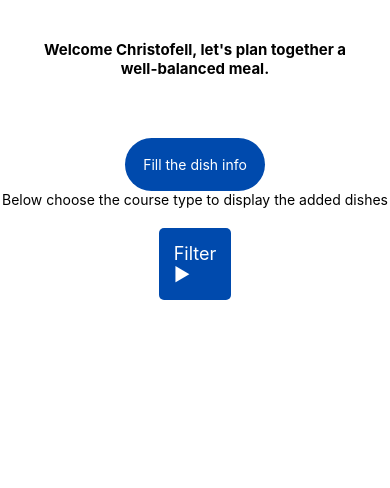
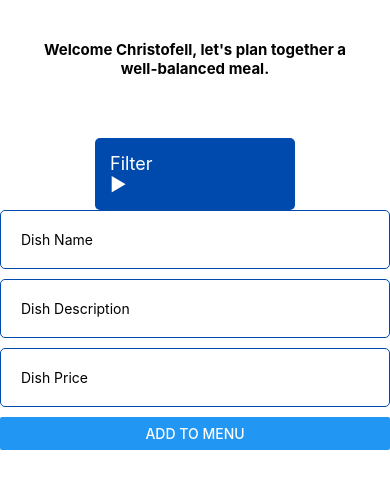
Before and after one commit to st10476645/MAST-POE, a React Native app: screen /AddDishesPage in a window 390 px wide. Shown: the top 488 px of the page. Built offline with nearby package versions, Linux system fonts and the light colour scheme.

Commit message:
filter button fix and fututre structure for the poe

```diff
--- a/App.tsx
+++ b/App.tsx
@@ -1,11 +1,13 @@
 import { StatusBar } from 'expo-status-bar';
 import React, { useState } from 'react';
-import { StyleSheet, Text, View, ScrollView, TouchableOpacity} from 'react-native';
+import { StyleSheet, Text, View, ScrollView, TouchableOpacity, Button, TextInput } from 'react-native';
 import { createStackNavigator } from '@react-navigation/stack';
 import { NavigationContainer } from "@react-navigation/native";
-import {StackNavigatorProps}  from '@react-navigation/stack';
+import { StackNavigatorProps } from '@react-navigation/stack';
 
-import  AddDishesPage  from './src/AddDishesPage';
+import AddDishesPage from './src/AddDishesPage';
+import FilteredMenuPage from './src/FilteredMenuPage';
+
 
 
 
@@ -18,47 +20,88 @@ export default function App() {
   const togglecoursesFilter = () => {
     setcoursesFilter(!coursesFilter); // This changes the state from true to false and vice versa
   };
+  // State to manage dishes input
+  const [Dishname, setDishname] = useState('');
+  const [DishDescription, setDishDescription] = useState('');
+  const [DishPrice, setPrice] = useState('');
+
+  // Function to handle adding dish (you can expand this to actually save the dish)
+  const handleAdding = () => {
+    console.log('Dish added:')
+    // Need to add the array logic here to store the dishes
+
+  }
 
   const Stack = createStackNavigator();
 
-type RootStackParamList ={
+  type RootStackParamList = {
     App: undefined;
-  AddDishesPage: {Dishname: string; DishDescription: string; DishPrice: number;};
+    AddDishesPage: { Dishname: string; DishDescription: string; DishPrice: number; };
   }// Probably need string and int but not sure yet
 
 
   <NavigationContainer >
     <Stack.Navigator>
-        <Stack.Screen name="AddDishesPage" component={AddDishesPage}/>
+      <Stack.Screen name="AddDishesPage" component={AddDishesPage} />
+      <Stack.Screen name="FilteredMenuPage" component={FilteredMenuPage} />
     </Stack.Navigator>
   </NavigationContainer>
 
   return (
 
+
+
+
+
     <ScrollView>
       <View style={styles.container}>
         <Text style={styles.WelcomeText}>Welcome Christofell, let's plan together a well-balanced meal.</Text>
-      <TouchableOpacity style={styles.AddDishesPagebutton}>
-        <Text style={styles.FillDishestext}>Fill the dish info</Text>
-      </TouchableOpacity>
-      <Text>Below choose the course type to display the added dishes</Text>
+
+
+
         <TouchableOpacity
           style={styles.Filterbutton}
           onPress={togglecoursesFilter}>
           <Text style={styles.FilterbuttonText}>Filter</Text>
-                  <Text style={styles.arrow}>{coursesFilter ?"▼" : "►"}</Text> {/* Arrow changes based on state */}
-      </TouchableOpacity>
+          <Text style={styles.arrow}>{coursesFilter ? "▼" : "►"}</Text> {/* Arrow changes based on state */}
           {coursesFilter && (
-                    <View> {/* Button that should make the user enter the dish for each filter */}
-                      <TouchableOpacity>Starters</TouchableOpacity>
-                      <TouchableOpacity>Main Course</TouchableOpacity>
-                      <TouchableOpacity>Desserts</TouchableOpacity>
+            <View>
+              {/* <TouchableOpacity>Main Course</TouchableOpacity>
+              <TouchableOpacity>Desserts</TouchableOpacity> */}
+              <Button title="Starters" onPress={() => { }} />
+              <Button title="Main Course" onPress={() => { }} />
+              <Button title="Desserts" onPress={() => { }} />
             </View>
           )}
+        </TouchableOpacity>
+      </View>
+
+
+        <TextInput
+          style={styles.input}
+          placeholder="Dish Name"
+          onChangeText={newText => setDishname(newText)}
+          keyboardType="default"
+        />
+        <TextInput
+          style={styles.input}
+          placeholder="Dish Description"
+          onChangeText={newText => setDishDescription(newText)}
+          keyboardType="default"
+        />
+        <TextInput
+          style={styles.input}
+          placeholder="Dish Price"
+          onChangeText={newText => setPrice(newText)}
+          keyboardType="numeric"
+        />
+        <Button title="Add to menu" onPress={handleAdding} />
+
+
 
 
         <StatusBar style="auto" />
-    </View>
+
     </ScrollView>
   );
 }
@@ -84,7 +127,7 @@ const styles = StyleSheet.create({
     marginTop: 20,
   },
   FillDishestext: {
-    color:"white",
+    color: "white",
     fontSize: 14,
     textAlign: 'center',
   },
@@ -93,8 +136,8 @@ const styles = StyleSheet.create({
     padding: 15,
     borderRadius: 5,
     marginTop: 20,
+    width: 200,
   },
-
   arrow: {
     fontSize: 18,
     color: "white",
@@ -103,4 +146,11 @@ const styles = StyleSheet.create({
     color: "#fff",
     fontSize: 18,
   },
+  input: {
+    borderWidth: 1,
+    borderColor: "#004aad",
+    borderRadius: 5,
+    padding: 20,
+    marginBottom: 10,
+  },
 });
--- a/src/AddDishesPage.tsx
+++ b/src/AddDishesPage.tsx
@@ -36,15 +36,20 @@ const handleAdding = () => {
                 style={styles.Filterbutton}
                 onPress={togglecoursesFilter}>
                 <Text style={styles.FilterbuttonText}>Filter</Text>
-            <Text>{coursesFilter ?"▼" : "►"}</Text> {/* Arrow changes based on state */}
-       </TouchableOpacity>
+                <Text style={styles.arrow}>{coursesFilter ? "▼" : "►"}</Text> {/* Arrow changes based on state */}
                 {coursesFilter && (
-              <View> {/* Button that should make the user enter the dish for each filter */}
-                <TouchableOpacity>Starters</TouchableOpacity>
-                <TouchableOpacity>Main Course</TouchableOpacity>
-                <TouchableOpacity>Desserts</TouchableOpacity>
+                  <View>
+                    {/* <TouchableOpacity>Main Course</TouchableOpacity>
+                    <TouchableOpacity>Desserts</TouchableOpacity> */}
+                    <Button title="Starters" onPress={() => { }} />
+                    <Button title="Main Course" onPress={() => { }} />
+                    <Button title="Desserts" onPress={() => { }} />
                   </View>
                 )}
+              </TouchableOpacity>
+            </View>
+
+
               <TextInput
                 style={styles.input}
                 placeholder="Dish Name"
@@ -54,21 +59,17 @@ const handleAdding = () => {
               <TextInput
                 style={styles.input}
                 placeholder="Dish Description"
-          onChangeText={newText=> setDishDescription(newText)}
+                onChangeText={newText => setDishDescription(newText)}
                 keyboardType="default"
               />
               <TextInput
                 style={styles.input}
-            placeholder= "Dish Price"
+                placeholder="Dish Price"
                 onChangeText={newText => setPrice(newText)}
                 keyboardType="numeric"
               />
               <Button title="Add to menu" onPress={handleAdding} />
-
-
-
-
-
+    <View>
 
     </View>
 </ScrollView>
@@ -92,6 +93,10 @@ const styles = StyleSheet.create({
     color: "#fff",
     fontSize: 18,
   },
+   arrow: {
+    fontSize: 18,
+    color: "white",
+  },
   input: {
     borderWidth: 1,
     borderColor:"#004aad",
--- /dev/null
+++ b/src/FilteredMenuPage.tsx
@@ -0,0 +1,28 @@
+import React, { useState } from 'react';
+import { StyleSheet, Text, View } from 'react-native';
+
+export default function FilteredMenuPage({ navigation }: { navigation: any }) {
+    return(
+
+            <View>
+                <Text style={styles.Title}>Menu</Text>
+            </View>
+
+
+    )
+}
+const styles = StyleSheet.create({
+  container: {
+    flex: 1,
+    backgroundColor: '#fff',
+    alignItems: 'center',
+    justifyContent: 'center',
+  },
+  Title: {
+    fontSize: 24,
+    fontWeight:'bold',
+    padding: 20,
+    color: "#004aad",
+  },
+
+});
```
Lines whose indentation alone changed are shown as unchanged.
